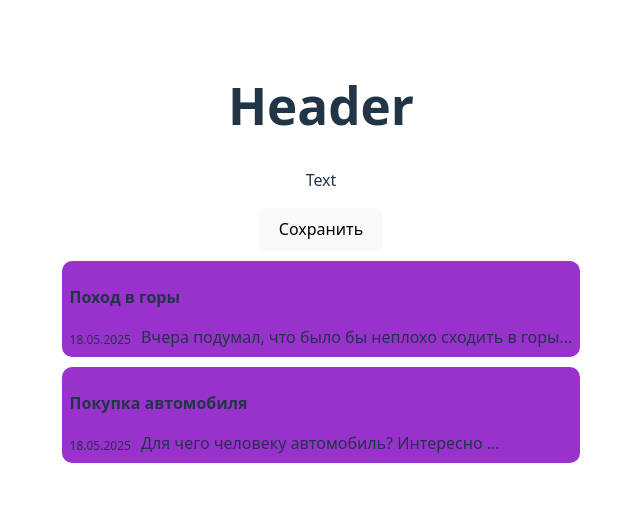
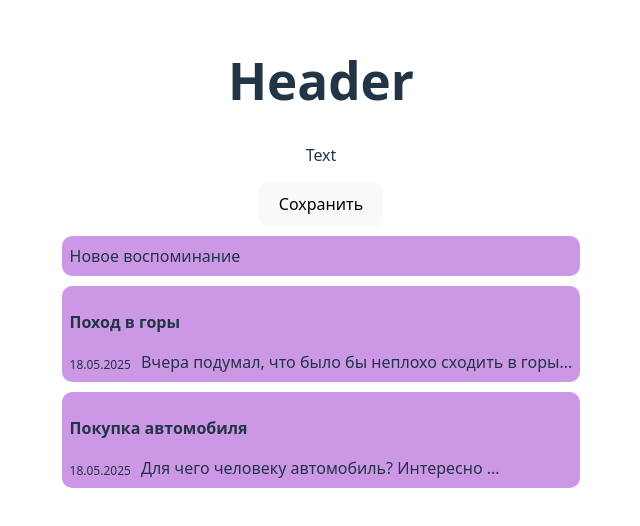
Before and after one commit to PyrtaBlog/project, a React (Vite) app: page / in a window 1280 px wide. Shown: the part 142-668 px from the top of the page, without its empty margins (319-959 px from the left). Built offline with nearby package versions, Linux system fonts and the light colour scheme.

Commit message:
Decomposition SideBarItem component

```diff
--- a/src/App.jsx
+++ b/src/App.jsx
@@ -1,4 +1,5 @@
 import './App.css';
+import { CardButton } from './components/CardButton/CardButton';
 import { SaidBarItem } from './components/SaidBarItem/SaidBarItem';
 import { Button } from './components/UI/Button';
 
@@ -20,8 +21,13 @@ export function App() {
       <h1>Header</h1>
       <p>Text</p>
       <Button />
-      <SaidBarItem title={data[0].title} text={data[0].text} date={data[0].date} />
-      <SaidBarItem title={data[1].title} text={data[1].text} date={data[1].date} />
+      <CardButton>Новое воспоминание</CardButton>
+      <CardButton>
+        <SaidBarItem title={data[0].title} text={data[0].text} date={data[0].date} />
+      </CardButton>
+      <CardButton>
+        <SaidBarItem title={data[1].title} text={data[1].text} date={data[1].date} />
+      </CardButton>
     </>
   );
 }
--- /dev/null
+++ b/src/components/CardButton/CardButton.css
@@ -0,0 +1,7 @@
+.cardButton {
+  background: rgba(153, 50, 204, 0.5);
+  border-radius: 10px;
+  padding: 8px;
+  text-align: left;
+  margin: 10px;
+}
--- /dev/null
+++ b/src/components/CardButton/CardButton.jsx
@@ -0,0 +1,5 @@
+import './CardButton.css';
+
+export function CardButton({ children }) {
+  return <div className='cardButton'>{children}</div>;
+}
--- a/src/components/SaidBarItem/SaidBarItem.css
+++ b/src/components/SaidBarItem/SaidBarItem.css
@@ -1,11 +1,3 @@
-.saidBarItem {
-  background-color: darkorchid;
-  border-radius: 10px;
-  padding: 8px;
-  text-align: left;
-  margin: 10px;
-}
-
 .saidBarItem__body {
   display: flex;
   gap: 10px;
--- a/src/components/SaidBarItem/SaidBarItem.jsx
+++ b/src/components/SaidBarItem/SaidBarItem.jsx
@@ -3,12 +3,12 @@ import './SaidBarItem.css';
 export function SaidBarItem({ title, text, date }) {
   const formatedDate = new Intl.DateTimeFormat('ru-RU').format(date);
   return (
-    <div className='saidBarItem'>
+    <>
       <h3 className='saidBarItem__header'>{title}</h3>
       <div className='saidBarItem__body'>
         <div className='saidBarItem__date'>{formatedDate}</div>
         <div className='saidBarItem__text'>{text}</div>
       </div>
-    </div>
+    </>
   );
 }
```
